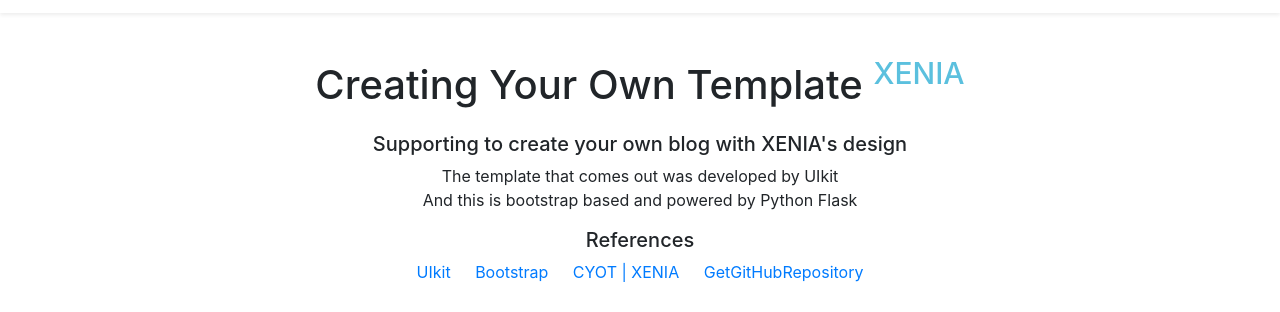
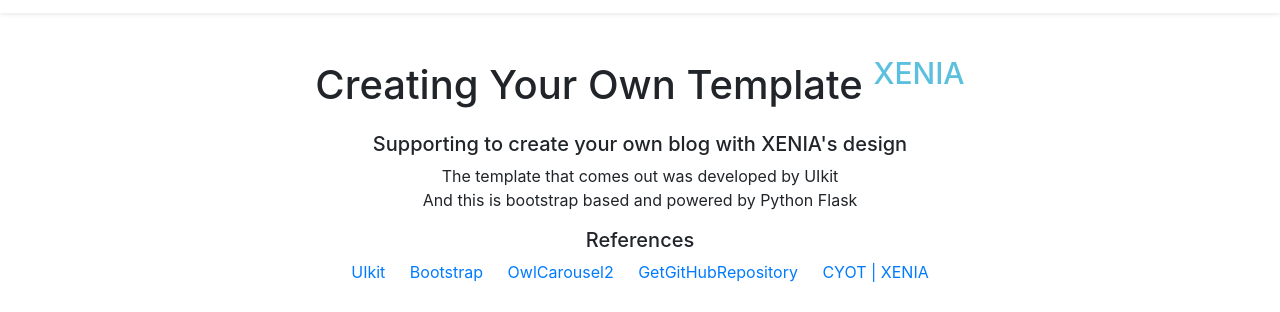
Before and after one commit to Xenia101/Creating-Your-Own-Template, a plain HTML site: page templates/index.html in a window 1280 px wide. Shown: the part 59-371 px from the top of the page. Drawn offline with nearby package versions, Linux system fonts and the light colour scheme.

Commit message:
todays last commit.. edit somethings

```diff
--- a/templates/index.html
+++ b/templates/index.html
@@ -45,8 +45,9 @@
                     <p>
                         <a style="margin-left:10px; margin-right: 10px;" href="https://getuikit.com/">UIkit</a>
                         <a style="margin-left:10px; margin-right: 10px;" href="https://getbootstrap.com/">Bootstrap</a>
+                        <a style="margin-left:10px; margin-right: 10px;" href="https://owlcarousel2.github.io/OwlCarousel2/">OwlCarousel2</a>
+                        <a style="margin-left:10px; margin-right: 10px;" href="https://github.com/Xenia101/get-GitHub-Repository">GetGitHubRepository</a>
                         <a style="margin-left:10px; margin-right: 10px;" href="https://github.com/Xenia101/Creating-Your-Own-Template">CYOT | XENIA</a>
-                        <a style="margin-left:10px; margin-right: 10px;" href="https://github.com/Xenia101/get-GitHub-Repository">GetGitHubRepository</a>
                     </p>
                 </div>
             </div>
```
